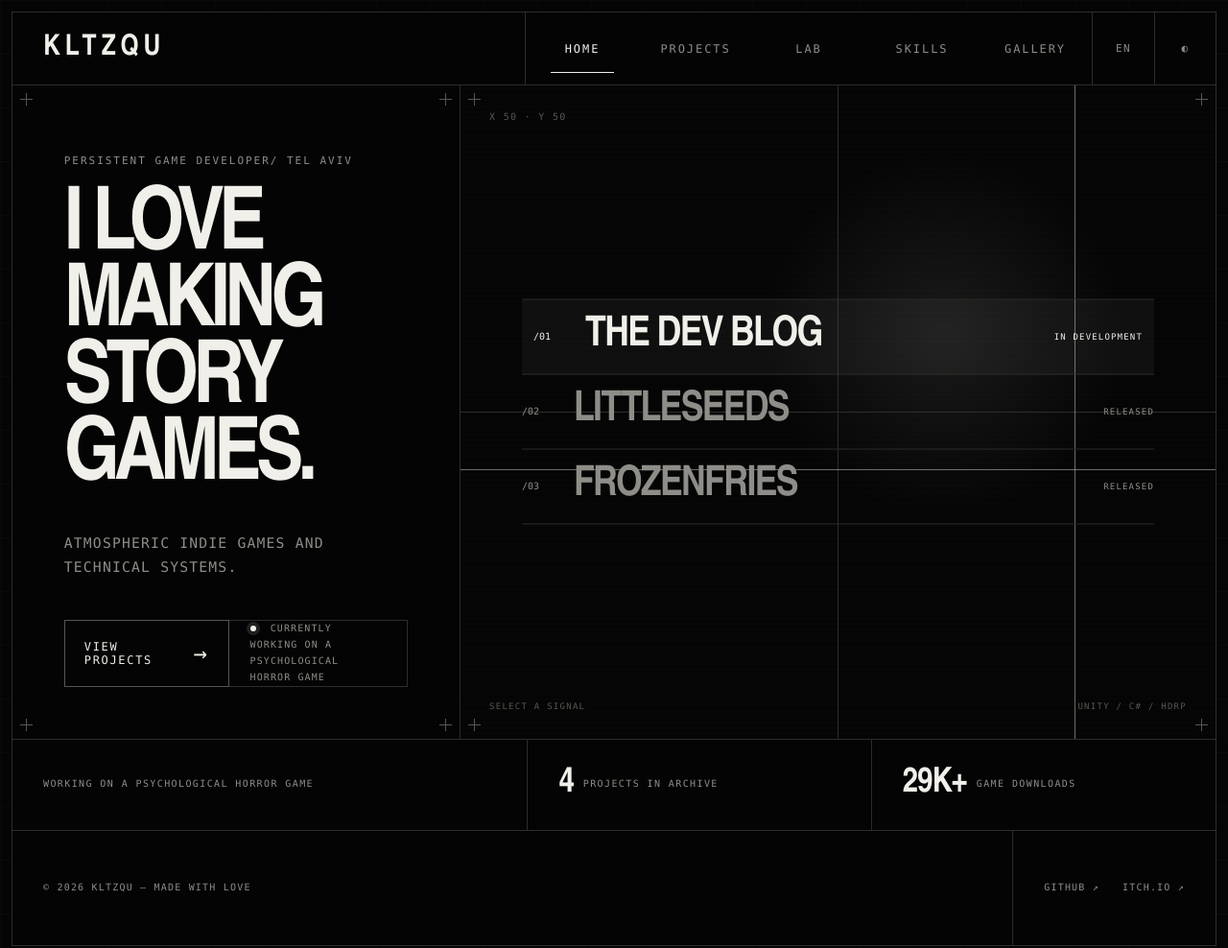
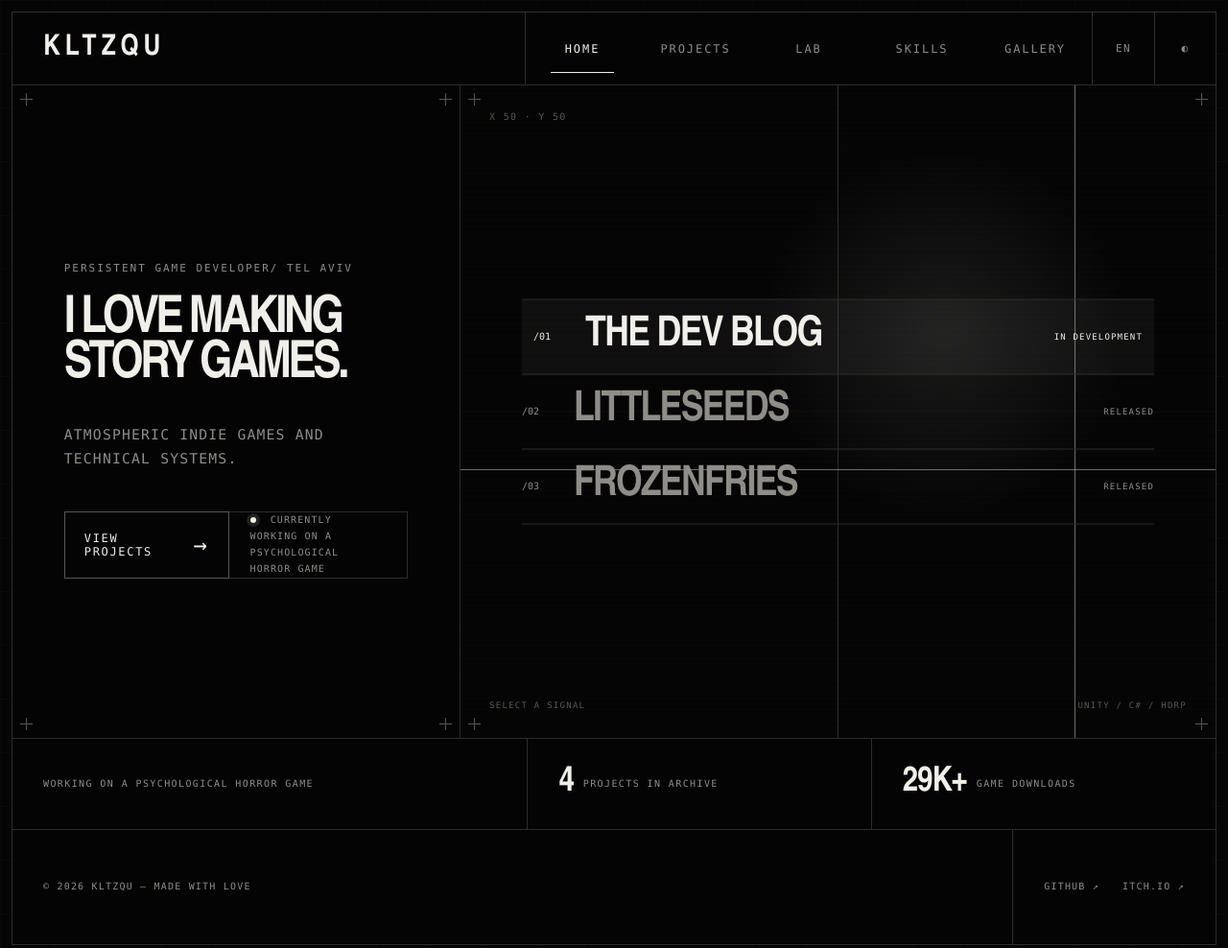
Before and after one commit to kltz4074/kltz4074.github.io, a website built with Vite: page index.html in a window 1280 px wide. Shown: the whole page at 96% size. Built offline with nearby package versions, Linux system fonts and the light colour scheme.

Commit message:
Load adaptive home styles

```diff
--- a/index.html
+++ b/index.html
@@ -13,6 +13,7 @@
     <link rel="stylesheet" href="/assets/styles.css">
     <link rel="stylesheet" href="/assets/responsive.css">
     <link rel="stylesheet" href="/assets/text-safety.css">
+    <link rel="stylesheet" href="/assets/adaptive-home.css">
     <script>
       try {
         document.documentElement.dataset.theme =
```
